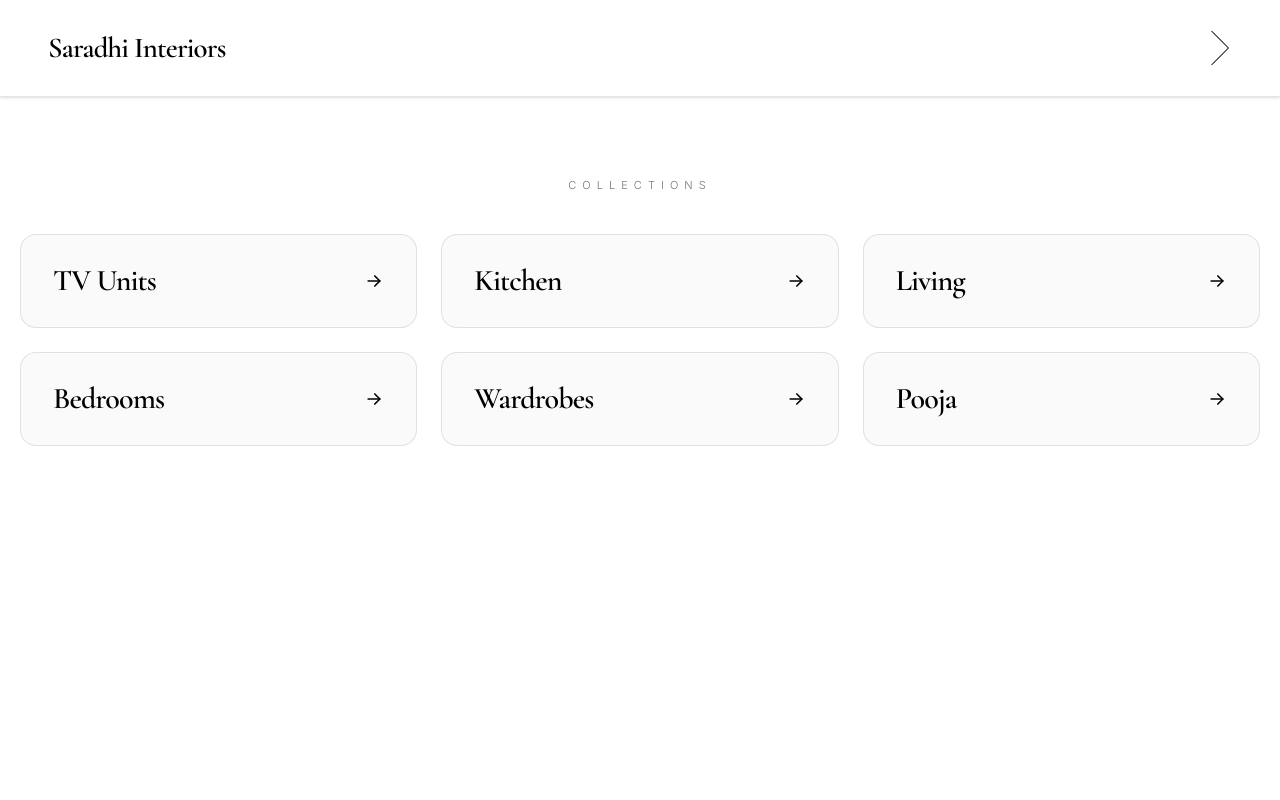
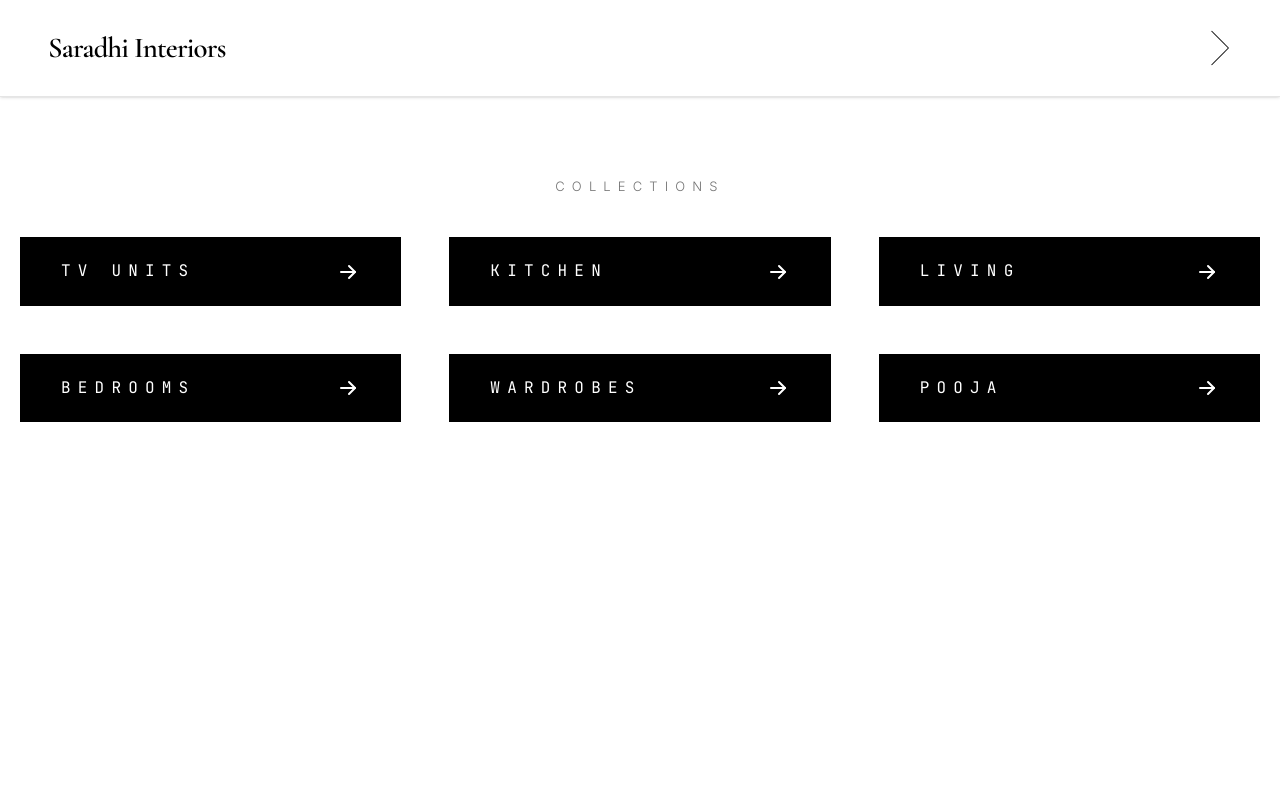
Before and after one commit to nageswariobulareddy5/saradhi-interiors, a React (Vite) app: page /collections/bedrooms in a window 1280 px wide. Both pictures are taken after a click on the button "Open menu". Shown: the top 800 px of the page. Built offline with nearby package versions, Linux system fonts and the light colour scheme.

Commit message:
Updated font styles and mobile menu

```diff
--- a/src/components/MobileMenu.tsx
+++ b/src/components/MobileMenu.tsx
@@ -144,8 +144,8 @@ backdrop-blur-xl
             mb-10
             text-center
             uppercase
-           text-[10px]
-md:text-[11px]
+           text-[12px]
+md:text-[13px]
 tracking-[0.55em]
 text-black/55
           "
@@ -160,8 +160,8 @@ text-black/55
             grid-cols-1
             md:grid-cols-2
             xl:grid-cols-3
-            gap-4
-            md:gap-6
+           gap-6
+md:gap-12
           "
         >
           {items.map((item) => (
@@ -173,44 +173,51 @@ text-black/55
                 group
                 relative
                 overflow-hidden
-                rounded-xl
-                sm:rounded-2xl
-                border
-              border-black/10
-                bg-[#fafafa]
-                backdrop-blur-xl
+                rounded-none
 
-                px-5
-                py-4
+border
+border-black
 
-                sm:px-6
-                sm:py-5
+bg-black
 
-                md:px-8
-                md:py-7
+px-8
+py-5
 
-                transition-all
-                duration-700
+sm:px-10
+sm:py-5
 
-                hover:border-black
+md:px-10
+md:py-5
+
+transition-all
+duration-500
+
 hover:bg-white
-hover:-translate-y-2
-hover:shadow-xl
+hover:text-black
               "
             >
-             <div className="relative z-10 flex items-center justify-between">
+             <div
+  className="
+    relative
+    z-10
 
-                <span
+    flex
+    items-center
+    justify-between
+  "
+>
+
+        <span
   className="
-    font-display
-    font-medium
-    tracking-[-0.03em]
+    font-mono
+    uppercase
 
-    text-[1.45rem]
-    sm:text-[1.7rem]
-    md:text-3xl
+    text-[15px]
+    sm:text-[16px]
 
-    text-black
+    tracking-[0.45em]
+
+    text-white
 
     transition-colors
     duration-500
@@ -226,7 +233,17 @@ hover:shadow-xl
     width="22"
     height="22"
     viewBox="0 0 24 24"
-    className="w-5 h-5 text-black flex-shrink-0"
+  className="
+w-6
+h-6
+text-white
+
+transition-all
+duration-500
+
+group-hover:text-black
+group-hover:translate-x-1
+"
     fill="none"
 >
     <path
@@ -246,22 +263,7 @@ hover:shadow-xl
               </div>
 
               {/* Gold Underline */}
-              <span
-  className="
-    absolute
-    left-0
-    bottom-0
-    h-[2px]
-    w-full
-    bg-black
-    origin-left
-    scale-x-0
-    transition-transform
-    duration-700
-    group-hover:scale-x-100
-    z-0
-  "
-/>
+
             </a>
           ))}
         </div>
--- a/src/components/SiteNav.tsx
+++ b/src/components/SiteNav.tsx
@@ -182,9 +182,11 @@ export default function SiteNav({
     transition-all
     duration-300
     ${
-                  isLight
+      menuOpen
         ? "bg-black"
-                    : "bg-black"
+        : isLight
+        ? "bg-black"
+        : "bg-white"
     }
     ${
       menuOpen
@@ -200,9 +202,11 @@ export default function SiteNav({
     transition-all
     duration-300
     ${
-                  isLight
+      menuOpen
         ? "bg-black"
-                    : "bg-black"
+        : isLight
+        ? "bg-black"
+        : "bg-white"
     }
     ${
       menuOpen
```
Lines whose indentation alone changed are shown as unchanged.
